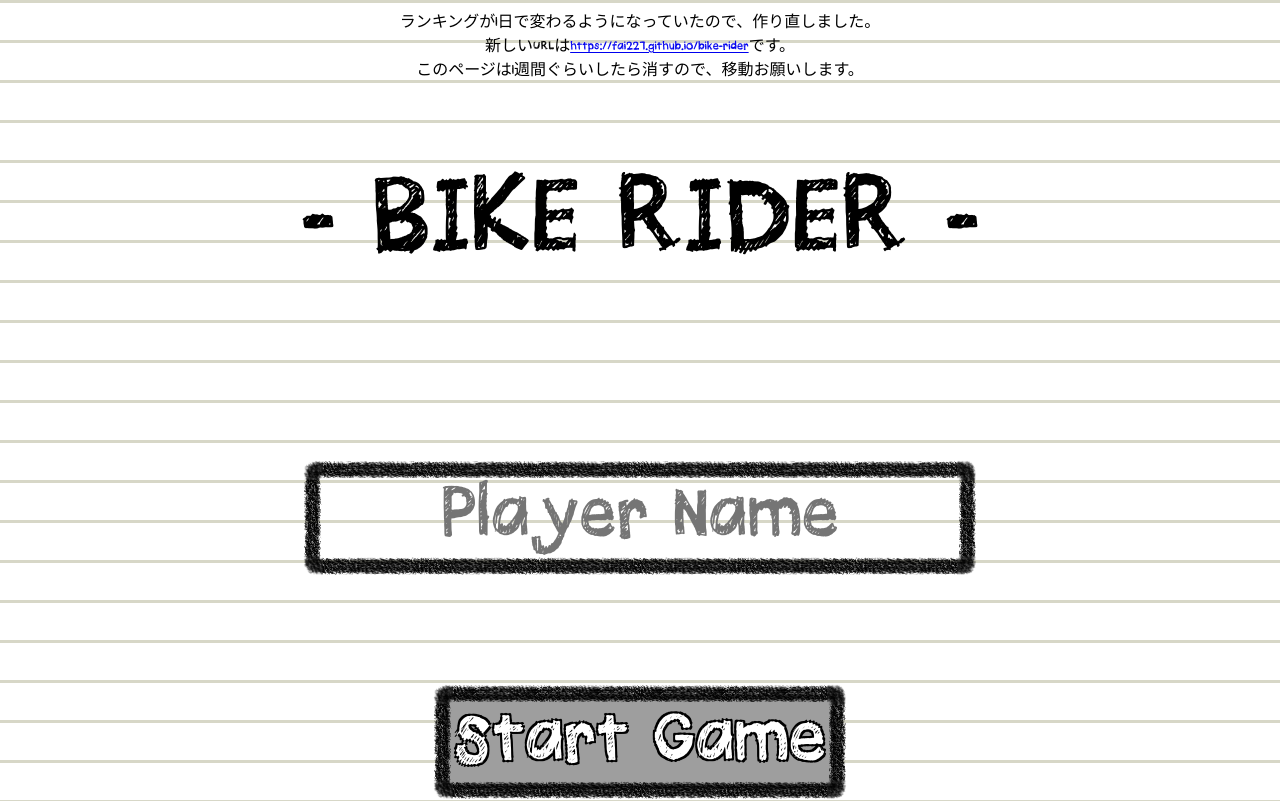
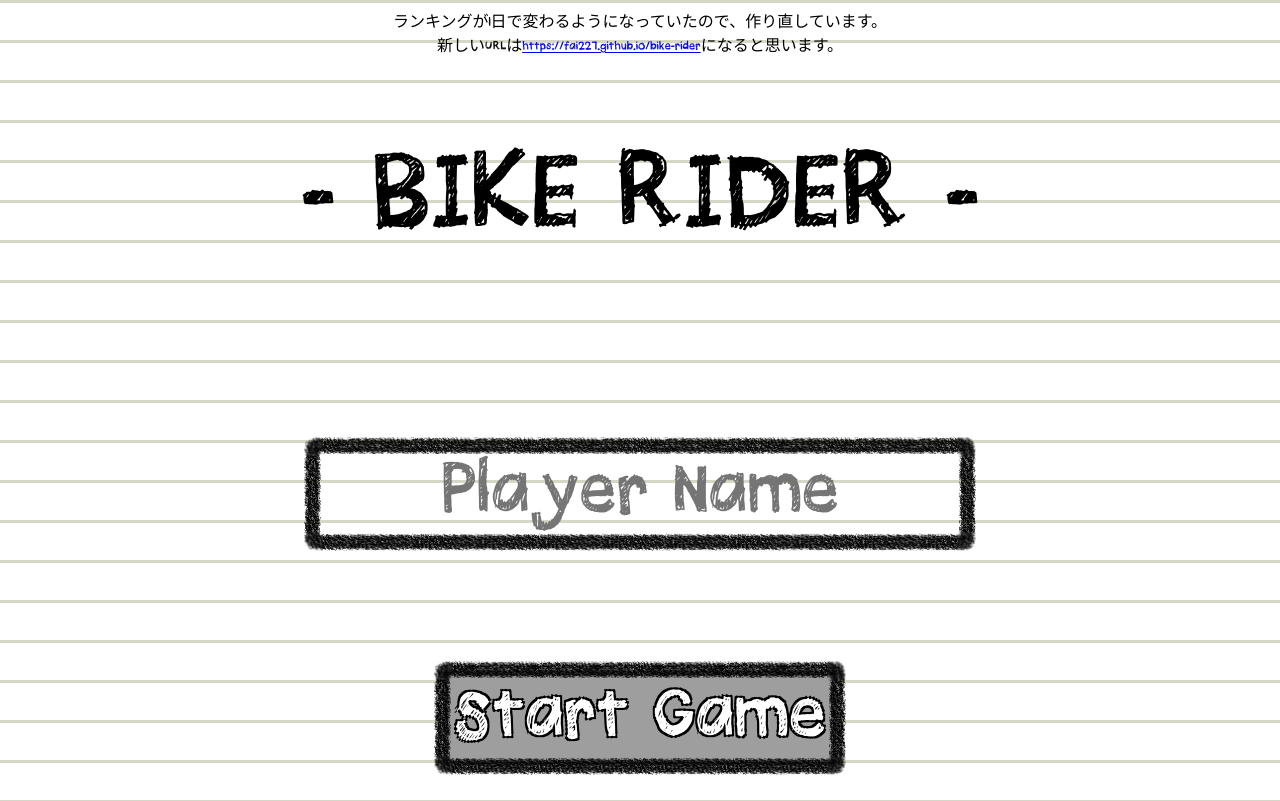
Before and after one commit to fai227/bike-rider, a website: page public/index.html in a window 1280 px wide. Shown: the top 801 px of the page. Drawn offline with Linux system fonts and the light colour scheme; no server answers; grey boxes are pictures that could not be loaded.

Commit message:
Update index.html

```diff
--- a/public/index.html
+++ b/public/index.html
@@ -16,9 +16,8 @@
 <body>
     <div id="wrapper">
         <div>
-            ランキングが1日で変わるようになっていたので、作り直しました。<br>
-            新しいURLは<a href="https://fai227.github.io/bike-rider">https://fai227.github.io/bike-rider</a>です。<br>
-            このページは1週間ぐらいしたら消すので、移動お願いします。
+            ランキングが1日で変わるようになっていたので、作り直しています。<br>
+            新しいURLは<a href="https://fai227.github.io/bike-rider">https://fai227.github.io/bike-rider</a>になると思います。<br>
         </div>
         <div id="titleText" class="bigFont bigMargin">
             - BIKE RIDER -
```
